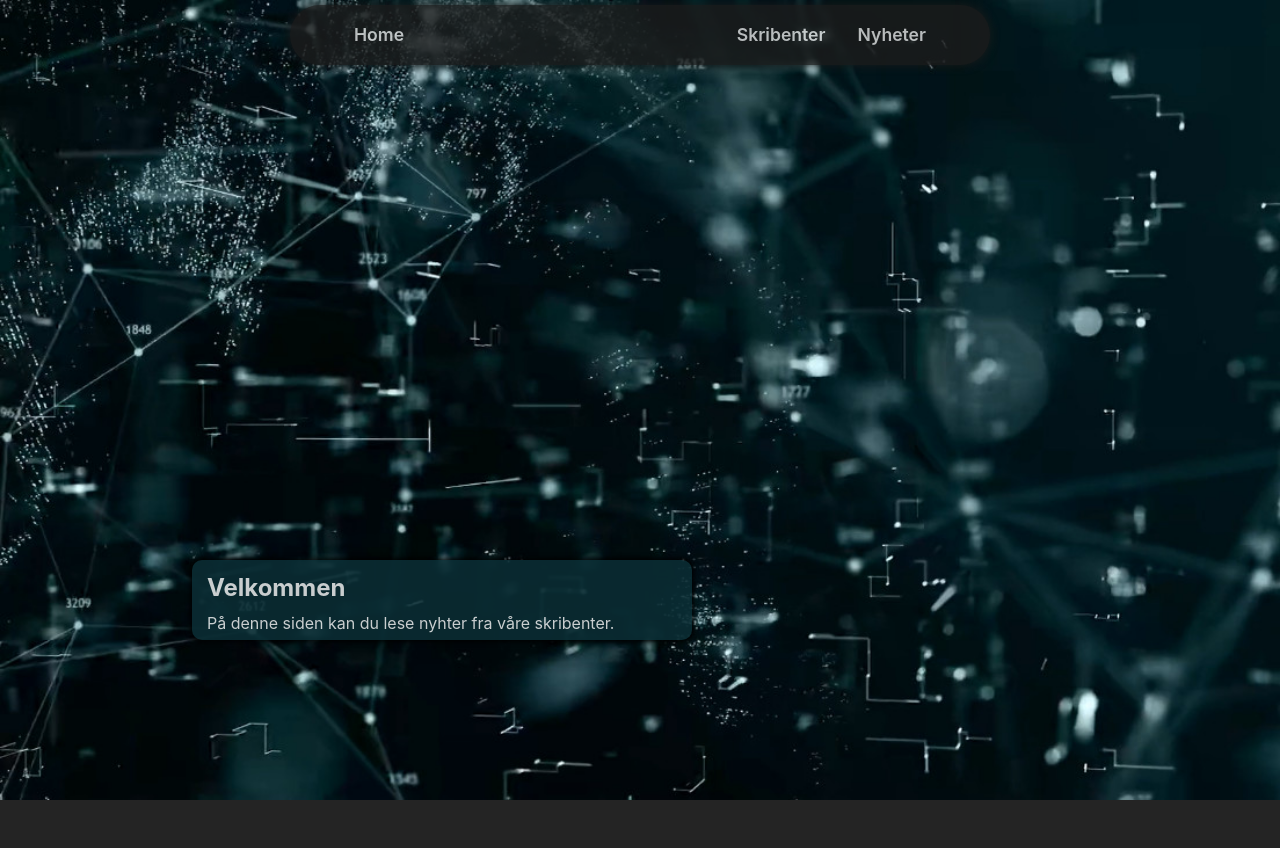
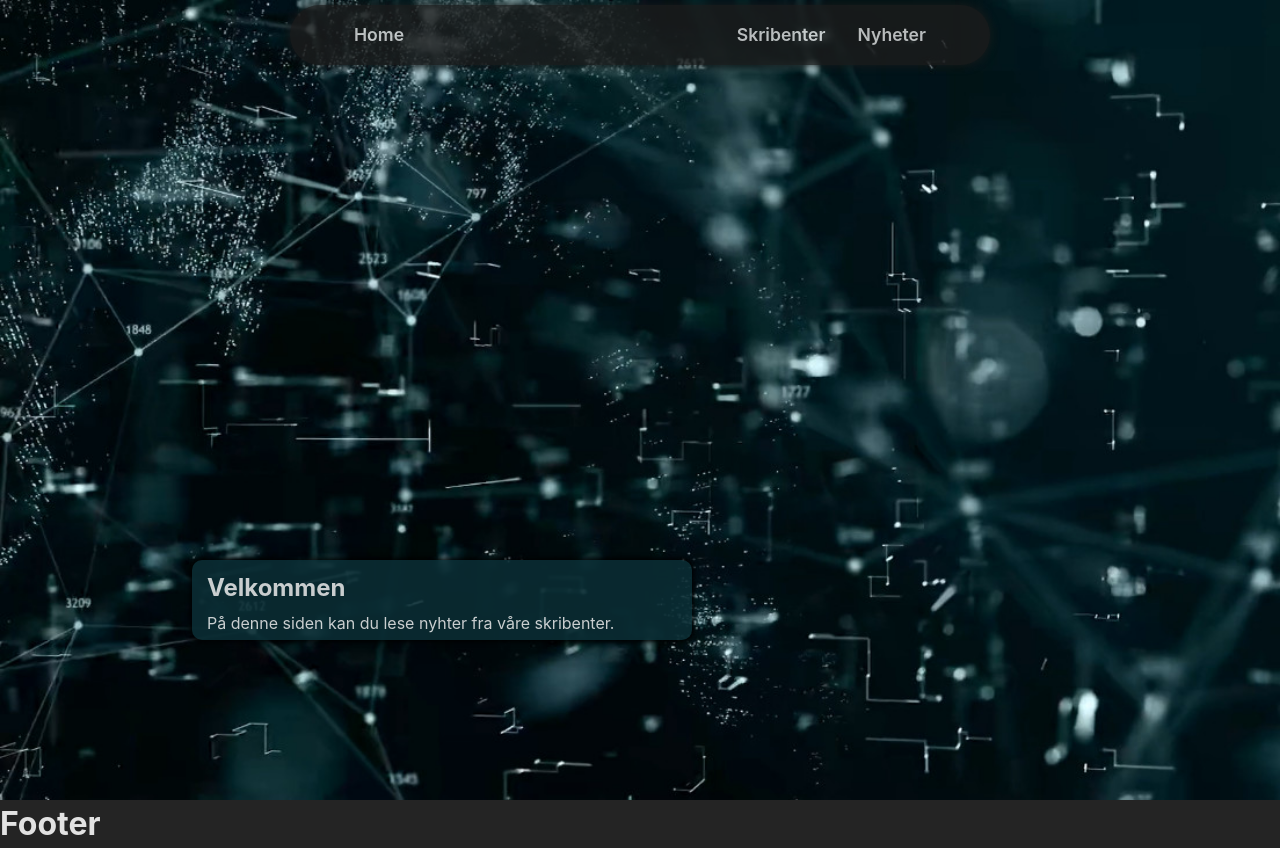
Before and after one commit to jensjpedersen/vigo-react-project, a React (Vite) app: page / in a window 1280 px wide. Before the commit the page ends 800 px from the top, so only its background shows below. Built offline with nearby package versions, Linux system fonts and the light colour scheme.

Commit message:
feat(Footer): basic template.

```diff
--- a/src/App.jsx
+++ b/src/App.jsx
@@ -9,6 +9,7 @@ import Header from './components/Header'
 import WritersPage from './pages/WritersPage'
 import NewsPage from './pages/NewsPage'
 import MainPage from './pages/MainPage'
+import Footer from './components/Footer'
 
 
 function App() {
@@ -27,6 +28,9 @@ function App() {
                     <Route path="*" element={<h1>Not Found</h1>} />
                 </Routes>
 
+
+                <Footer />
+
             </BrowserRouter>
         </>
     )
--- /dev/null
+++ b/src/components/Footer.jsx
@@ -0,0 +1,16 @@
+
+import styled from 'styled-components';
+
+
+
+const StyledFooter = styled.div`
+`
+
+
+export default function Footer() {
+    return (
+        <StyledFooter>
+            <h1>Footer</h1>
+        </StyledFooter>
+    )
+}
--- a/src/pages/WritersPage.jsx
+++ b/src/pages/WritersPage.jsx
@@ -59,6 +59,7 @@ const StyledWritersPage = styled.div`
 
             box-shadow: 10px 10px 0px 1px ${variables.colors.dark1};
         }
+    }
 
 
 `
```
